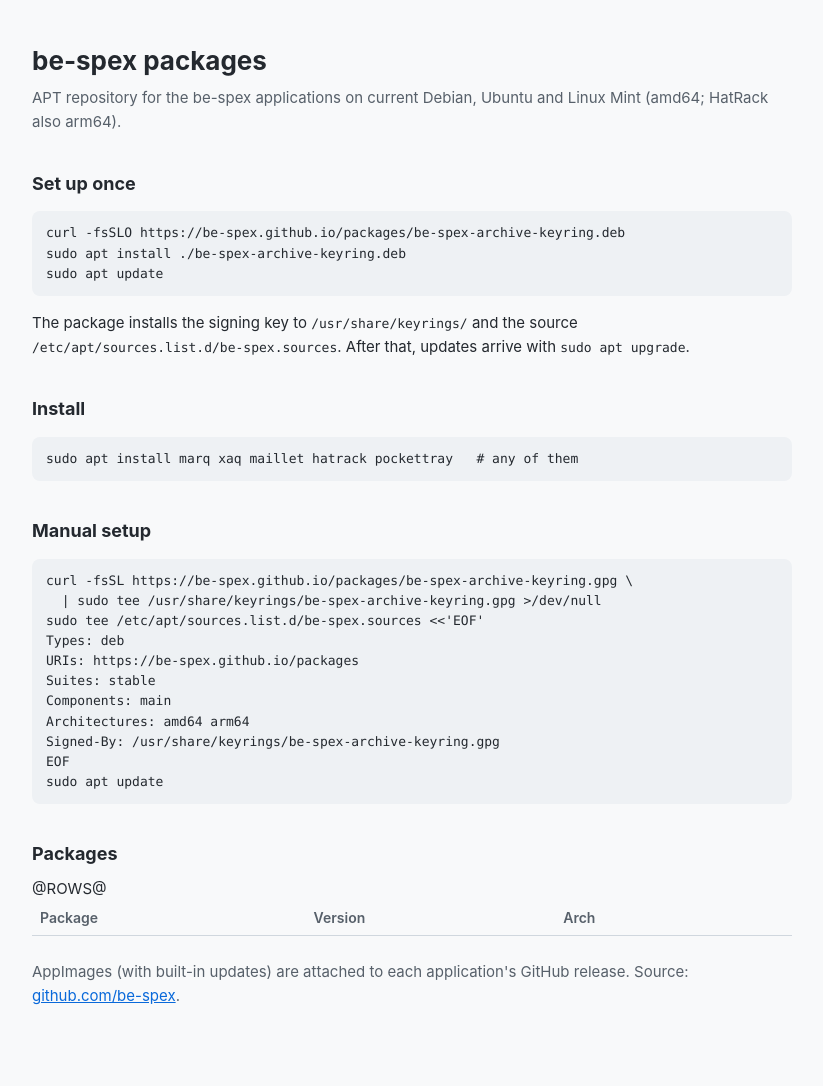
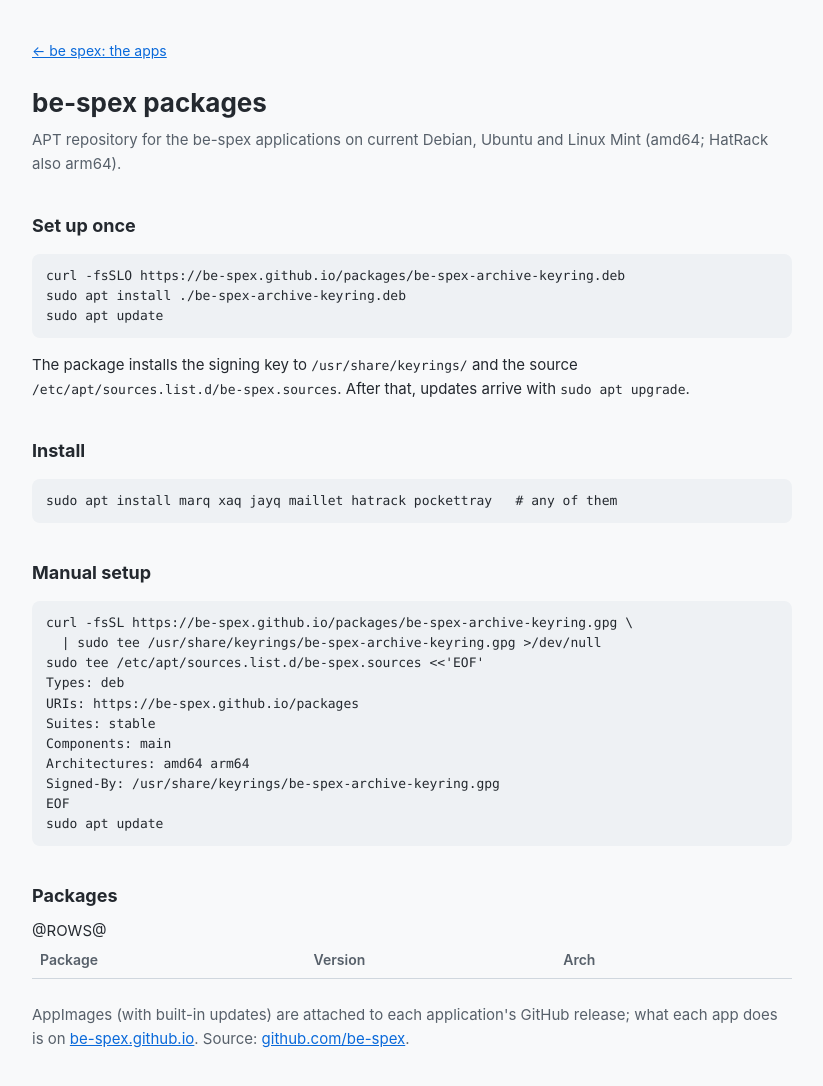
Before and after one commit to bespex/apt, a plain HTML site: page scripts/index.html in a window 1280 px wide. Shown: the whole page, without its empty margins (228-1051 px from the left). Drawn offline with Linux system fonts and the light colour scheme.

Commit message:
Package page: link to the be spex website, list jayq
The landing page now leads back to https://be-spex.github.io, where the
apps are presented, and the install example names all packages.

Co-Authored-By: Claude Opus 5.5 <noreply@anthropic.com>
Claude-Session: https://claude.ai/code/session_013ie34F2pAuyHfzMstL3pgY

```diff
--- a/scripts/index.html
+++ b/scripts/index.html
@@ -12,6 +12,7 @@
   h1 { font-size: 26px; margin: 0 0 4px; }
   h2 { font-size: 18px; margin: 36px 0 8px; }
   p.lead { color: var(--muted); margin: 0 0 8px; }
+  p.back { margin: 0 0 20px; font-size: 14px; }
   a { color: var(--accent); }
   pre { background: var(--code); border-radius: 8px; padding: 12px 14px; overflow-x: auto; font: 13px/1.55 ui-monospace, "JetBrains Mono", Menlo, Consolas, monospace; }
   code { font: 13px ui-monospace, "JetBrains Mono", Menlo, Consolas, monospace; }
@@ -23,6 +24,7 @@
 </head>
 <body>
 <main>
+  <p class="back"><a href="https://be-spex.github.io/">← be spex: the apps</a></p>
   <h1>be-spex packages</h1>
   <p class="lead">APT repository for the be-spex applications on current Debian, Ubuntu and Linux Mint (amd64; HatRack also arm64).</p>
 
@@ -34,7 +36,7 @@ sudo apt update</pre>
     <code>/etc/apt/sources.list.d/be-spex.sources</code>. After that, updates arrive with <code>sudo apt upgrade</code>.</p>
 
   <h2>Install</h2>
-  <pre>sudo apt install marq xaq maillet hatrack pockettray   # any of them</pre>
+  <pre>sudo apt install marq xaq jayq maillet hatrack pockettray   # any of them</pre>
 
   <h2>Manual setup</h2>
   <pre>curl -fsSL https://be-spex.github.io/packages/be-spex-archive-keyring.gpg \
@@ -56,7 +58,7 @@ sudo apt update</pre>
 @ROWS@
     </tbody>
   </table>
-  <p class="lead" style="margin-top:24px">AppImages (with built-in updates) are attached to each application's GitHub release.
+  <p class="lead" style="margin-top:24px">AppImages (with built-in updates) are attached to each application's GitHub release; what each app does is on <a href="https://be-spex.github.io/">be-spex.github.io</a>.
     Source: <a href="https://github.com/be-spex">github.com/be-spex</a>.</p>
 </main>
 </body>
```
